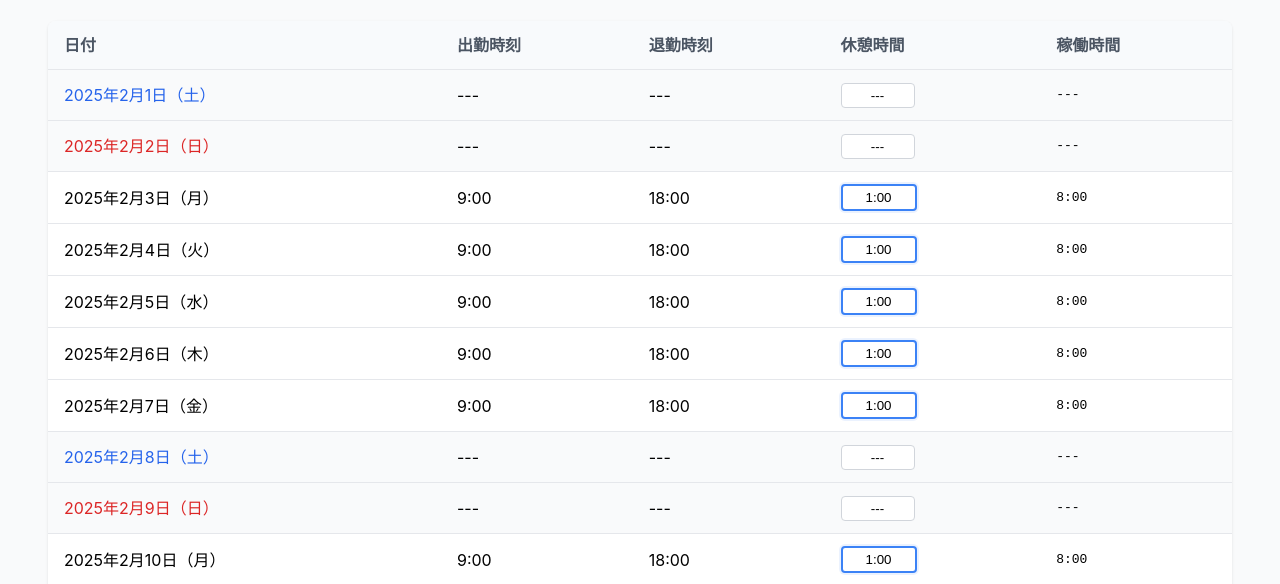
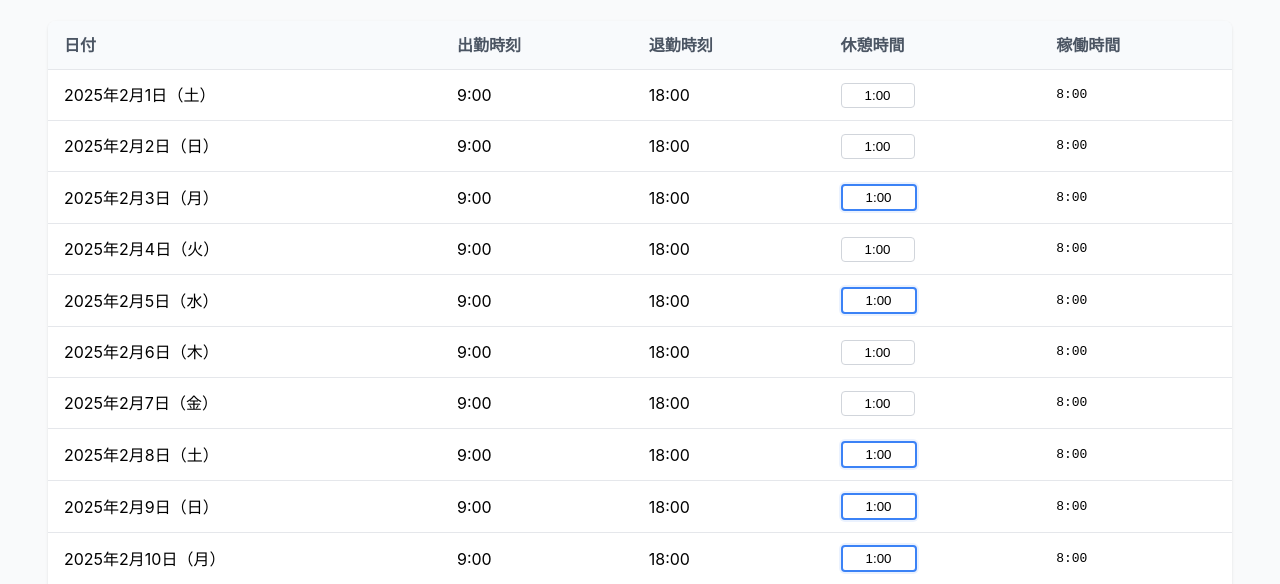
Before and after one commit to wasipo/worklog, a React (Vite) app in the folder worklog-react/: page / in a window 1280 px wide. Both pictures are taken after a click on the button "勤怠記録を取得". Shown: the part 171-755 px from the top of the page. Built offline with nearby package versions, Linux system fonts and the light colour scheme; no server answers.

Commit message:
休日に色つける修正

```diff
--- a/worklog-react/src/api/attendance.js
+++ b/worklog-react/src/api/attendance.js
@@ -1,3 +1,5 @@
+import { calculateWorkingHours } from '../utils/timeUtils';
+
 // JSTとしてISO8601フォーマットする関数
 function toJstISOString(date) {
   const offset = 9 * 60; // JSTのオフセットは+9時間（分単位）
@@ -11,15 +13,13 @@ async function fetchSlackApi(endpoint, params) {
 
   console.info(`Slack API リクエスト: ${endpoint}`, params);
 
-  // クエリパラメータをURLエンコード
-  const urlParams = new URLSearchParams(params);
-
-  const response = await fetch(`/slack-api/${endpoint}?${urlParams}`, {
-    method: 'GET',
+  const response = await fetch(`/slack-api/${endpoint}`, {
+    method: 'POST',  // Slack推奨のメソッドに変更
     headers: {
       'Authorization': `Bearer ${token}`,
-      'Content-Type': 'application/x-www-form-urlencoded;charset=UTF-8',
+      'Content-Type': 'application/json',
     },
+    body: JSON.stringify(params),
   });
 
   const data = await response.json();
@@ -56,18 +56,19 @@ async function fetchThreadReplies(channelId, ts) {
   const firstMessage = result.messages[0];
   const lastMessage = result.messages[result.messages.length - 1];
 
-  // 最後のメッセージに「休憩」という文字列が含まれているかチェック
-  const hasBreakMessage = /休憩/.test(lastMessage.text || '');
+  // スレッド内の全メッセージを対象に休憩メッセージをチェック
+  const hasBreakMessage = result.messages.some(msg => /休憩/.test(msg.text || ''));
 
   // タイムスタンプをDateオブジェクトに変換（UTC）
-  const clockIn = new Date(parseFloat(firstMessage.ts) * 1000);
-  const clockOut = new Date(parseFloat(lastMessage.ts) * 1000);
+  const clockIn = toJstISOString(new Date(parseFloat(firstMessage.ts) * 1000));
+  const clockOut = toJstISOString(new Date(parseFloat(lastMessage.ts) * 1000));
 
   return {
-    clockIn: toJstISOString(clockIn),
-    clockOut: toJstISOString(clockOut),
+    clockIn,
+    clockOut,
+    breakTime: '1:00',
     userId: firstMessage.user,
-    hasBreakMessage // 休憩情報を追加
+    hasBreakMessage
   };
 }
 
@@ -96,6 +97,7 @@ function createEmptyLog(date) {
     clockOut: '---',
     breakTime: '---',
     userId: '---',
+    workingHours: '---',
     hasBreakMessage: false
   };
 }
@@ -106,26 +108,24 @@ function createMockLogs(yearMonth) {
   const dates = generateMonthDates(yearMonth);
 
   return dates.map(date => {
-    const currentDate = new Date(date);
-    const isWeekend = currentDate.getDay() === 0 || currentDate.getDay() === 6;
-
-    if (isWeekend) {
-      return createEmptyLog(date);
-    }
-
     const clockIn = new Date(date);
     clockIn.setHours(9, 0, 0, 0);
 
     const clockOut = new Date(date);
     clockOut.setHours(18, 0, 0, 0);
 
+    const clockInStr = toJstISOString(clockIn);
+    const clockOutStr = toJstISOString(clockOut);
+    const breakTime = '1:00';
+
     return {
       date,
-      clockIn: toJstISOString(clockIn),
-      clockOut: toJstISOString(clockOut),
-      breakTime: '1:00',
+      clockIn: clockInStr,
+      clockOut: clockOutStr,
+      breakTime,
+      workingHours: calculateWorkingHours(clockInStr, clockOutStr, breakTime),
       userId: 'U01ABC123DE',
-      hasBreakMessage: true // モックデータではtrue
+      hasBreakMessage: Math.random() > 0.5  // ランダムにフラグを設定
     };
   });
 }
@@ -169,7 +169,7 @@ export async function fetchAttendanceLogs(yearMonth) {
     const afterDate = startDate.toISOString().split('T')[0];
     const beforeDate = endDate.toISOString().split('T')[0];
 
-    // Step 1: メッセージの検索（エンコードなし）
+    // Step 1: メッセージの検索
     const searchQuery = `"開始します" after:${afterDate} before:${beforeDate} in:<#${channelId}>`;
     console.info('Slack API検索条件:', searchQuery);
 
@@ -190,10 +190,11 @@ export async function fetchAttendanceLogs(yearMonth) {
         const date = new Date(parseFloat(message.ts) * 1000)
           .toISOString().split('T')[0];
 
+        // 稼働時間を計算して追加
         attendanceLogs[date] = {
           date,
           ...threadData,
-          breakTime: '1:00' // デフォルトの休憩時間
+          workingHours: calculateWorkingHours(threadData.clockIn, threadData.clockOut, threadData.breakTime)
         };
       } catch (error) {
         console.warn(`スレッドの取得に失敗: ${error.message}`);
--- a/worklog-react/src/components/AttendanceTable/index.jsx
+++ b/worklog-react/src/components/AttendanceTable/index.jsx
@@ -23,14 +23,15 @@ export function AttendanceTable({ logs, onBreakTimeChange }) {
   const formatDateWithWeekday = (dateStr) => {
     if (!dateStr || dateStr === '---') return '---';
     const weekday = getWeekday(dateStr);
-    const weekdayClass = weekday === '日' ? 'sunday' :
-                        weekday === '土' ? 'saturday' : '';
     return (
-      <span className={weekdayClass}>
+      <span>
         {formatDate(dateStr)}（{weekday}）
       </span>
     );
   };
+
+  // 休日判定（打刻データがない日）
+  const isHoliday = (log) => log.clockIn === '---' && log.clockOut === '---';
 
   return (
     <div className="table-container">
@@ -46,7 +47,10 @@ export function AttendanceTable({ logs, onBreakTimeChange }) {
         </thead>
         <tbody>
           {logs.map((log, index) => (
-            <tr key={`${log.date}-${index}`}>
+            <tr
+              key={`${log.date}-${index}`}
+              className={isHoliday(log) ? 'holiday-row' : ''}
+            >
               <td>{formatDateWithWeekday(log.date)}</td>
               <td>{formatTime(log.clockIn)}</td>
               <td>{formatTime(log.clockOut)}</td>
@@ -58,6 +62,7 @@ export function AttendanceTable({ logs, onBreakTimeChange }) {
                   onChange={(e) => onBreakTimeChange(index, e.target.value)}
                   pattern="\d{1,2}:\d{2}"
                   title={log.hasBreakMessage ? '休憩の記録があります' : undefined}
+                  disabled={isHoliday(log)}
                 />
               </td>
               <td className="working-hours">{log.workingHours || '---'}</td>
--- a/worklog-react/src/components/AttendanceTable/styles.css
+++ b/worklog-react/src/components/AttendanceTable/styles.css
@@ -37,9 +37,18 @@
   transition: all 0.2s ease-in-out;
 }
 
+/* 休憩メッセージがある場合のスタイル */
 .break-time-input.highlight {
   border: 2px solid #3b82f6;
   box-shadow: 0 0 0 2px rgba(59, 130, 246, 0.1);
+}
+
+/* 休日の入力欄を無効化 */
+.break-time-input:disabled {
+  background-color: #f3f4f6;
+  border-color: #e5e7eb;
+  color: #9ca3af;
+  cursor: not-allowed;
 }
 
 .working-hours {
@@ -51,22 +60,33 @@
   font-weight: 500;
 }
 
-/* 土日の色分け */
-.sunday {
-  color: #dc2626;
+/* 休日行のスタイル */
+.holiday-row {
+  background-color: #f9fafb;
+  color: #6b7280;
 }
 
-.saturday {
-  color: #2563eb;
-}
-
-/* 休日行の背景色 */
-.attendance-table tr:has(.sunday),
-.attendance-table tr:has(.saturday) {
-  background-color: #f9fafb;
+.holiday-row:hover {
+  background-color: #f3f4f6;
 }
 
 /* ホバー効果 */
 .attendance-table tbody tr:hover {
   background-color: #f3f4f6;
 }
+
+/* 入力欄のホバー効果 */
+.break-time-input:not(:disabled):hover {
+  border-color: #60a5fa;
+}
+
+.break-time-input:not(:disabled):focus {
+  outline: none;
+  border-color: #3b82f6;
+  box-shadow: 0 0 0 2px rgba(59, 130, 246, 0.2);
+}
+
+/* 休憩記録ありの入力欄のホバーツールチップ */
+.break-time-input[title] {
+  cursor: help;
+}
```
Also changed, not shown: 1 other file (tests, documents, lock files or other folders).
